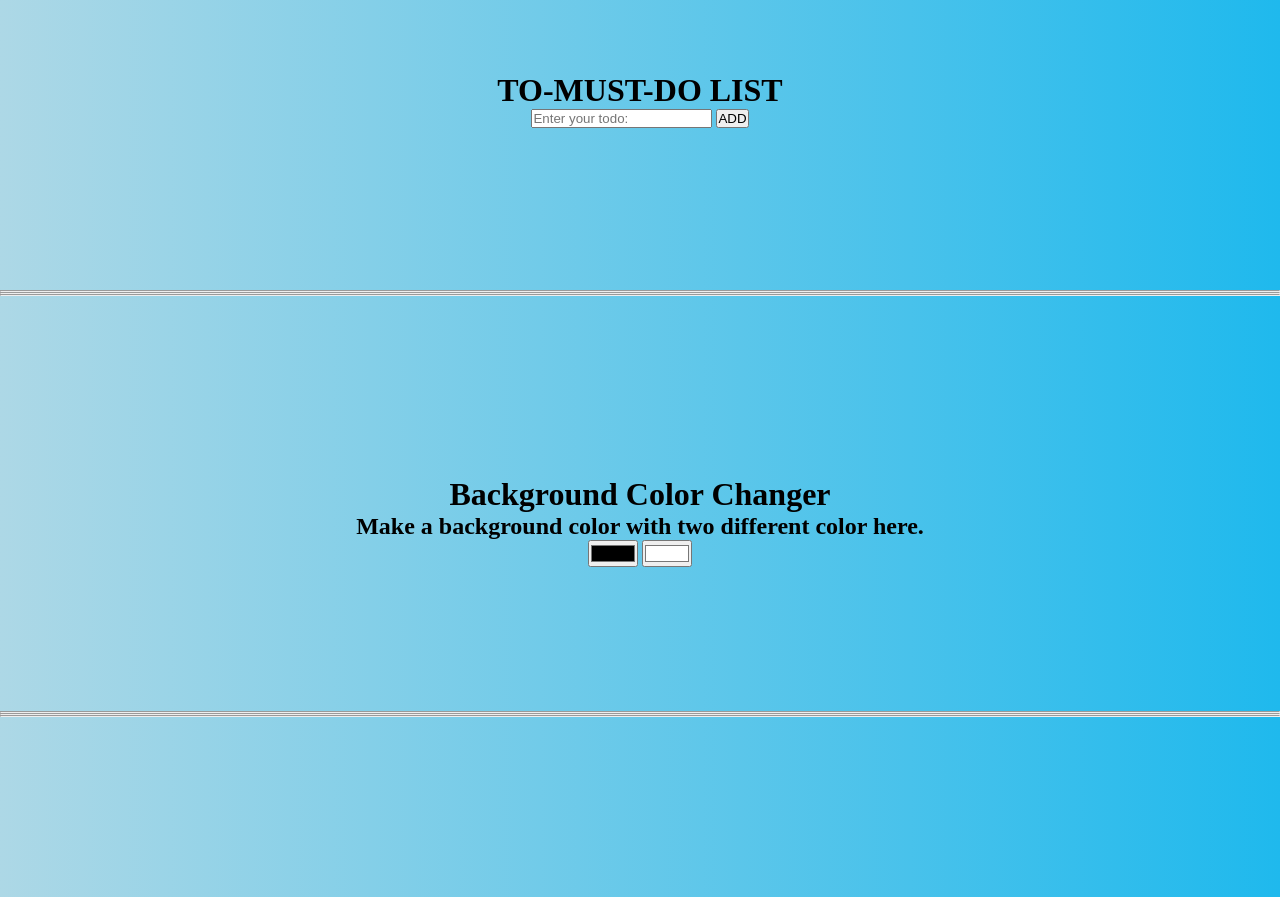
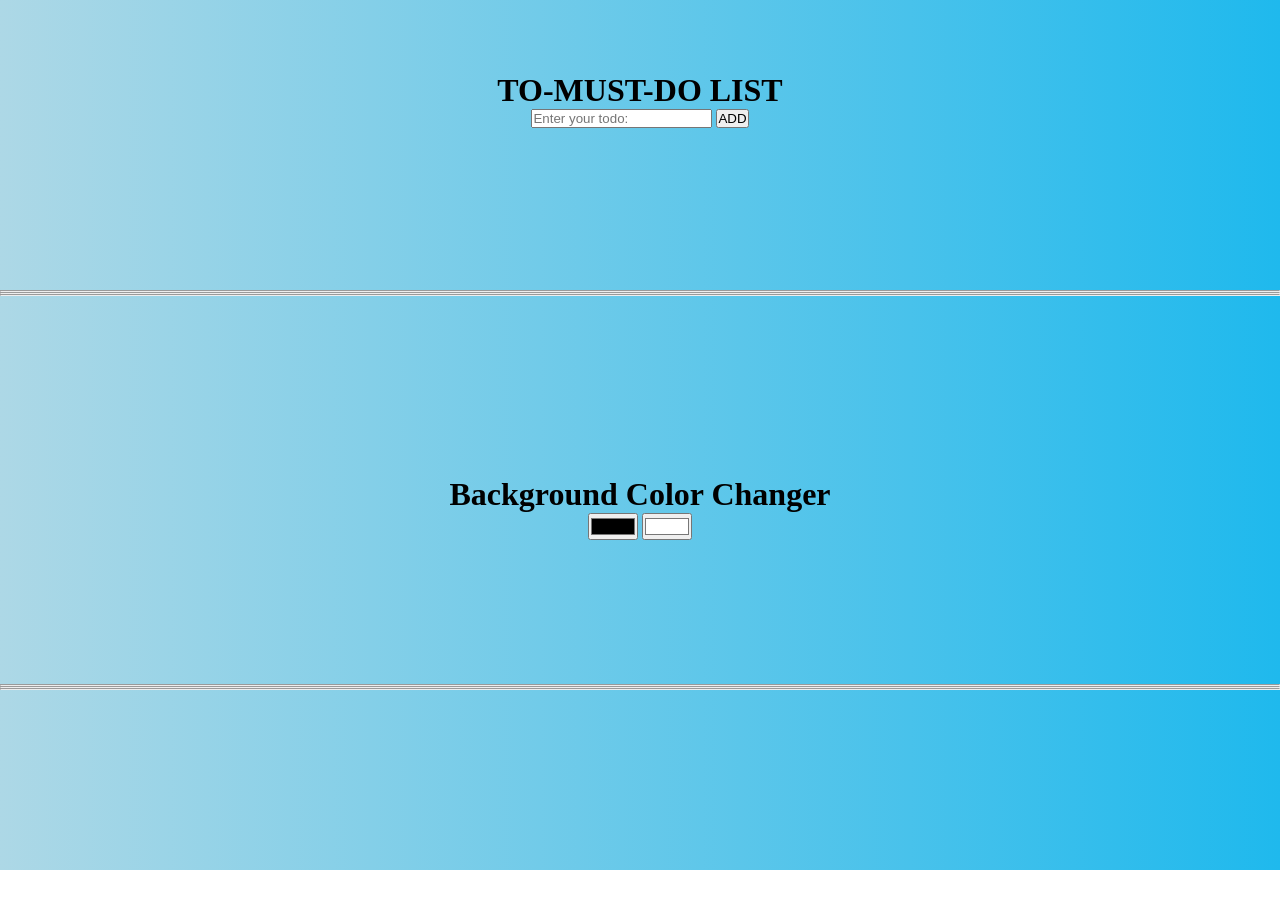
Before and after one commit to JawidA/background, a plain HTML site: page index.html in a window 1280 px wide. After the commit the page ends 870 px from the top, so only its background shows below. Drawn offline with Linux system fonts and the light colour scheme.

Commit message:
Removing the more information.

```diff
--- a/index.html
+++ b/index.html
@@ -45,7 +45,6 @@
     <br>
 
     <h1>Background Color Changer</h1>
-    <h2>Make a background color with two different color here.</h2>
     <input class="color_1" type="color">
     <input class="color_2" type="color" value="#ffffff">
 
```
